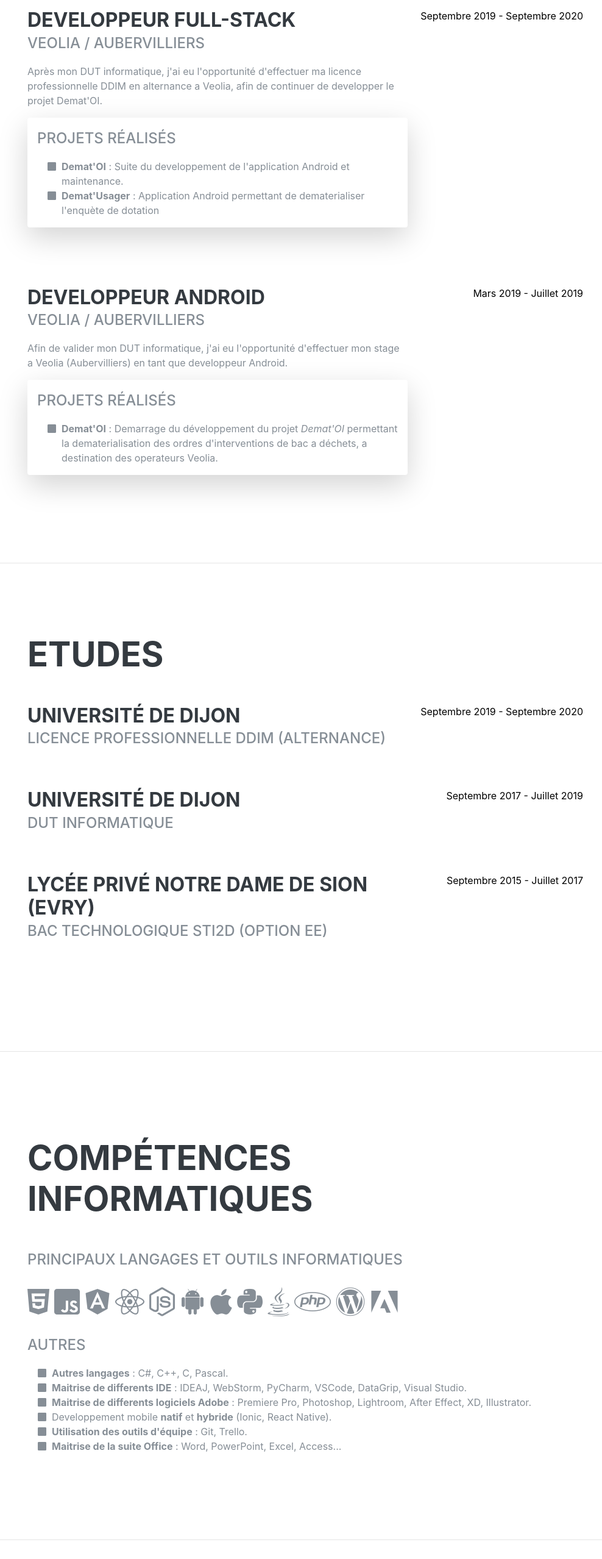
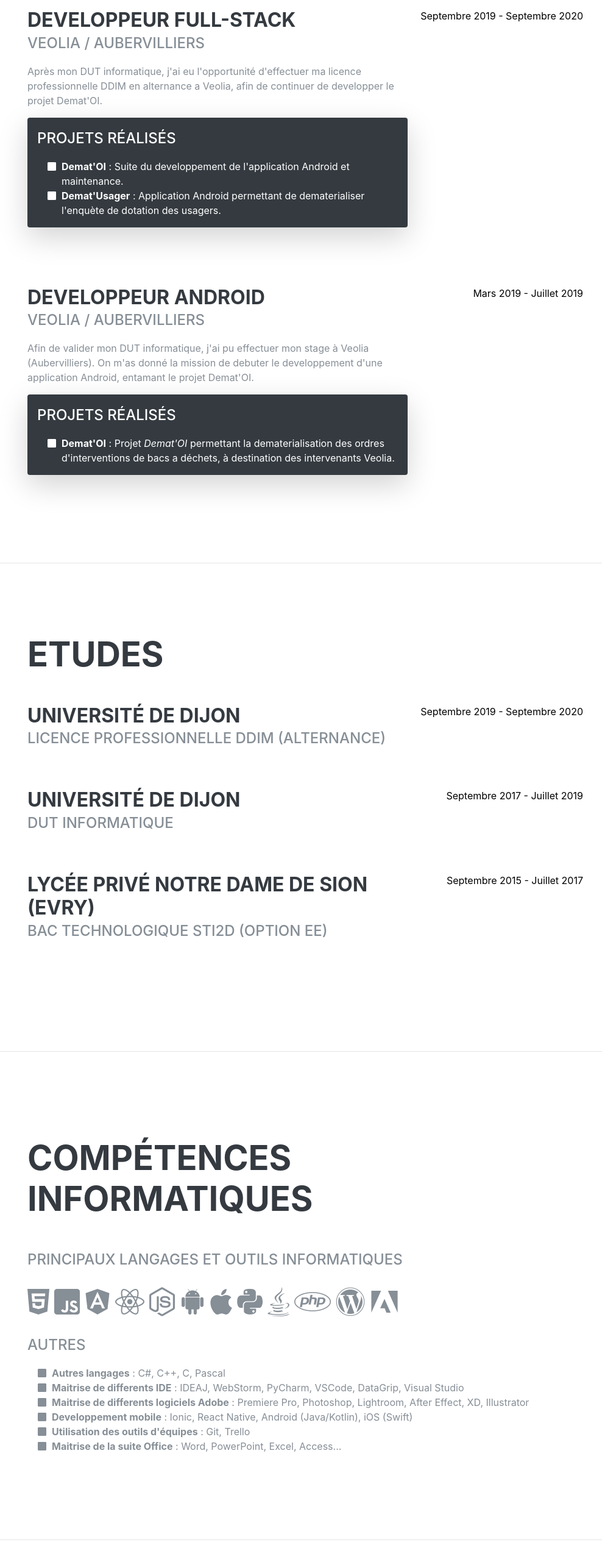
Before and after one commit to AlexandreVerhoye/CV, a Gatsby site: page / in a window 1280 px wide. Shown: the part 1017-3574 px from the top of the page at 61% size, without its empty margins (275-1263 px from the left). Built offline with nearby package versions, Linux system fonts and the light colour scheme; Gatsby itself is replaced by a stand-in of ours; a web font is replaced by a local one.

Commit message:
Changements legers

```diff
--- a/src/pages/index.js
+++ b/src/pages/index.js
@@ -68,7 +68,7 @@ const IndexPage = () => (
                 Après mon DUT informatique, j'ai eu l'opportunité d'effectuer ma licence professionnelle DDIM en alternance a Veolia, afin de continuer de developper le projet Demat'OI.
               </p>
 
-              <div className="shadow-lg p-3 mb-5 bg-white rounded">
+              <div className="shadow-lg p-3 mb-5 bg-dark text-white rounded">
                 <div className="subheading mb-3">Projets réalisés</div>
                 <ul className="fa-ul mb-0">
                   <li>
@@ -77,7 +77,7 @@ const IndexPage = () => (
                   </li>
                   <li>
                     <i className="fa-li fa fa-square"></i>
-                    <b>Demat'Usager</b> : Application Android permettant de dematerialiser l'enquète de dotation
+                    <b>Demat'Usager</b> : Application Android permettant de dematerialiser l'enquète de dotation des usagers.
                   </li>
                 </ul>
               </div>
@@ -96,15 +96,15 @@ const IndexPage = () => (
               <div className="subheading mb-3">Veolia / Aubervilliers</div>
 
               <p>
-                Afin de valider mon DUT informatique, j'ai eu l'opportunité d'effectuer mon stage a Veolia (Aubervilliers) en tant que developpeur Android.
+                Afin de valider mon DUT informatique, j'ai pu effectuer mon stage à Veolia (Aubervilliers). On m'as donné la mission de debuter le developpement d'une application Android, entamant le projet Demat'OI.
               </p>
 
-              <div className="shadow-lg p-3 mb-5 bg-white rounded">
+              <div className="shadow-lg p-3 mb-5 bg-dark text-white rounded">
                 <div className="subheading mb-3">Projets réalisés</div>
-                <ul className="fa-ul mb-0">
+                <ul className="fa-ul mb-0 ">
                   <li>
                     <i className="fa-li fa fa-square"></i>
-                    <b>Demat'OI</b> : Demarrage du développement du projet <em>Demat'OI</em> permettant la dematerialisation des ordres d'interventions de bac a déchets, a destination des operateurs Veolia.
+                    <b>Demat'OI</b> : Projet <em>Demat'OI</em> permettant la dematerialisation des ordres d'interventions de bacs a déchets, à destination des intervenants Veolia.
                   </li>
                 </ul>
               </div>
@@ -212,23 +212,23 @@ const IndexPage = () => (
           <ul className="fa-ul mb-0">
             <li>
               <i className="fa-li fa fa-square"></i>
-                <strong>Autres langages</strong> : C#, C++, C, Pascal.
+                <strong>Autres langages</strong> : C#, C++, C, Pascal
             </li>
             <li>
               <i className="fa-li fa fa-square"></i>
-                <strong>Maitrise de differents IDE</strong> : IDEAJ, WebStorm, PyCharm, VSCode, DataGrip, Visual Studio.
+                <strong>Maitrise de differents IDE</strong> : IDEAJ, WebStorm, PyCharm, VSCode, DataGrip, Visual Studio
             </li>
             <li>
               <i className="fa-li fa fa-square"></i>
-                <strong>Maitrise de differents logiciels Adobe</strong> : Premiere Pro, Photoshop, Lightroom, After Effect, XD, Illustrator.
+                <strong>Maitrise de differents logiciels Adobe</strong> : Premiere Pro, Photoshop, Lightroom, After Effect, XD, Illustrator
             </li>
             <li>
               <i className="fa-li fa fa-square"></i>
-              Developpement mobile <strong>natif</strong> et <strong>hybride</strong> (Ionic, React Native).
+              <strong>Developpement mobile</strong> : Ionic, React Native, Android (Java/Kotlin), iOS (Swift)
             </li>
             <li>
               <i className="fa-li fa fa-square"></i>
-                <strong>Utilisation des outils d'équipe</strong> : Git, Trello.
+                <strong>Utilisation des outils d'équipes</strong> : Git, Trello
             </li>
             <li>
               <i className="fa-li fa fa-square"></i>
```
